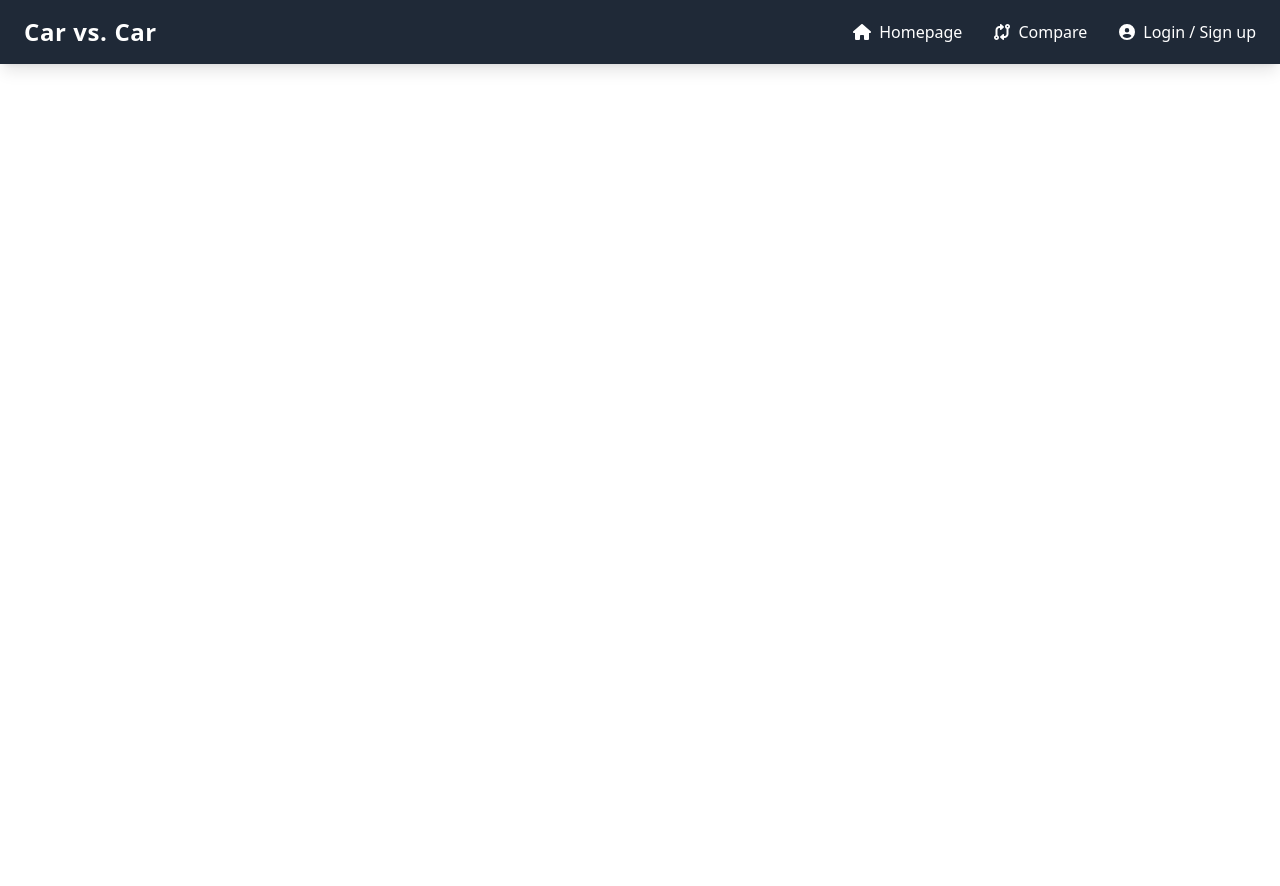
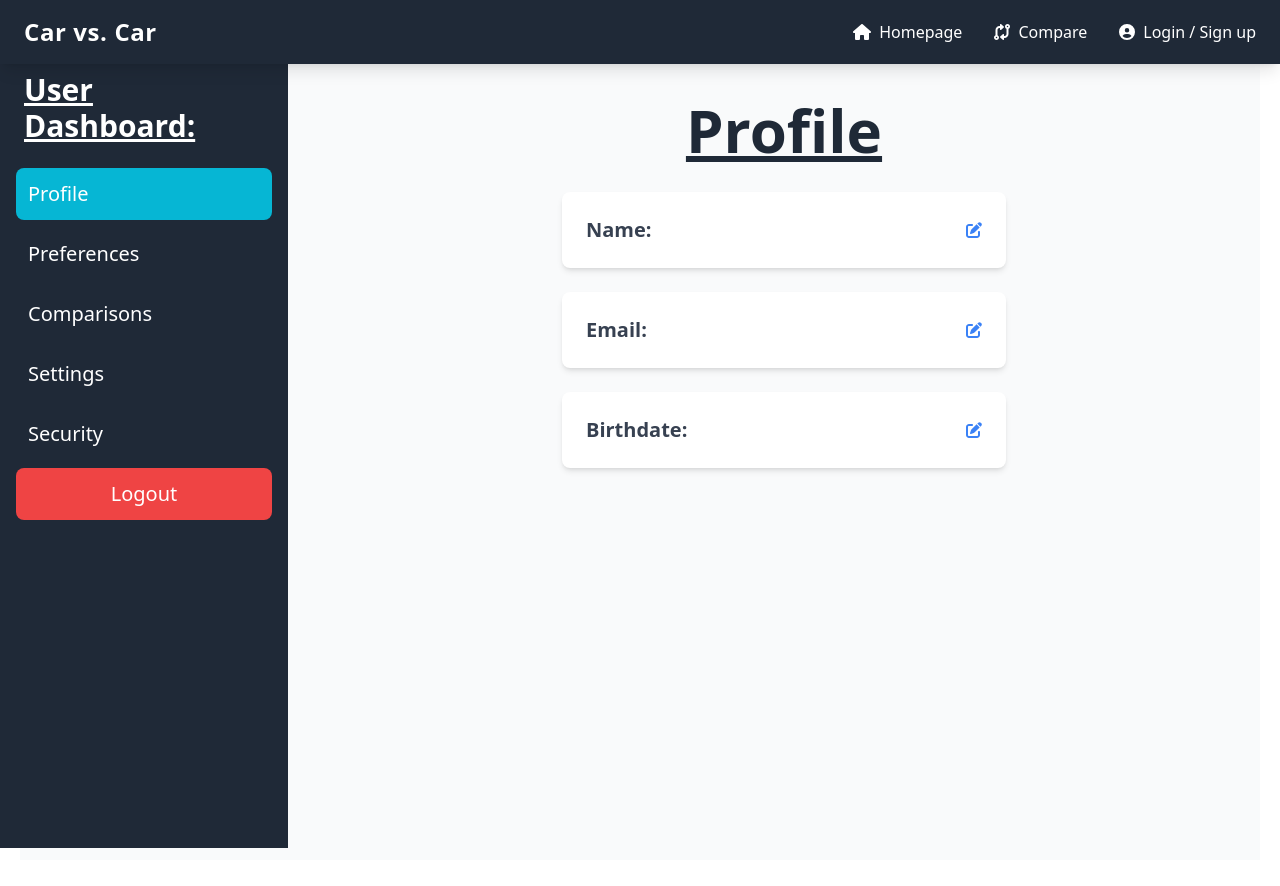
Before and after one commit to alramirez729/CarVsCar, a React (Create React App) app in the folder frontend/: page /userDashboard in a window 1280 px wide. Shown: the top 886 px of the page. Before the commit the page ends 800 px from the top, so only its background shows below. Built offline with nearby package versions, Linux system fonts and the light colour scheme.

Commit message:
accountPage turned into "userDashboard"

```diff
--- a/frontend/src/App.js
+++ b/frontend/src/App.js
@@ -9,7 +9,7 @@ import Compare from './pages/compare';
 import Homepage from './pages/homepage';
 import Loginpage from './pages/loginpage';
 import Registerpage from './pages/registerPage';
-import AccountPage from './pages/accountPage';
+import UserDashboard from './pages/userDashboard.js';
 
 function App() {
   return (
@@ -24,7 +24,7 @@ function App() {
               <Route path="/compare" element={<Compare />} />
               <Route path="/login" element={<Loginpage />} />
               <Route path="/register" element= {<Registerpage />} />
-              <Route path="/account" element={<AccountPage />} />
+              <Route path="/userDashboard" element={<UserDashboard />} />
 
             </Routes>
           </div>
--- a/frontend/src/components/Navbar.js
+++ b/frontend/src/components/Navbar.js
@@ -56,16 +56,16 @@ function Navbar() {
                 className="hover:text-cyan-400 transition hover:scale-125 duration-300 flex items-center space-x-2"
               >
                 <FontAwesomeIcon icon={faUserCircle} />
-                <span className="hidden sm:block font-sans hover:scale-105">Account</span>
+                <span className="hidden sm:block font-sans hover:scale-105">User Dashboard</span>
               </button>
               {dropdownOpen && (
                 <div className="absolute right-0 mt-2 w-40 bg-white text-black shadow-lg rounded-md">
                   <Link
-                    to="/account"
+                    to="/userDashboard"
                     className="block px-4 py-2 hover:bg-gray-200"
                     onClick={() => setDropdownOpen(false)}
                   >
-                    Account Page
+                    User Dashboard
                   </Link>
                   <button
                     onClick={() => {
--- a/frontend/src/pages/accountPage.js
+++ b/frontend/src/pages/userDashboard.js
@@ -6,7 +6,7 @@ import { faEdit, faSave, faTimes } from '@fortawesome/free-solid-svg-icons';
 import UserPreferencesForm from './UserPreferencesForm';
 import axios from 'axios';
 
-function AccountPage() {
+function UserDashboard() {
   const [selectedSection, setSelectedSection] = useState('Profile');
   const { setIsLoggedIn } = useContext(AuthContext);
   const [userInfo, setUserInfo] = useState({
@@ -181,7 +181,7 @@ function AccountPage() {
   return (
     <body className="bg-gray-50 overflow-hidden">
       <aside className="w-72 bg-gray-800 text-white p-6 space-y-6 h-screen fixed top-12 left-0">
-        <h2 className="font-sans text-3xl font-bold mb-6 underline">Account Page:</h2>
+        <h2 className="font-sans text-3xl font-bold mb-6 underline">User Dashboard:</h2>
         <ul className="space-y-2 -mx-2 text-xl">
           {['Profile', 'Preferences', 'Comparisons','Settings', 'Security'].map((section) => (
             <li
@@ -300,4 +300,4 @@ function AccountPage() {
   );
 }
 
-export default AccountPage;
+export default UserDashboard;
```
Also changed, not shown: 1 other file (tests, documents, lock files or other folders).
